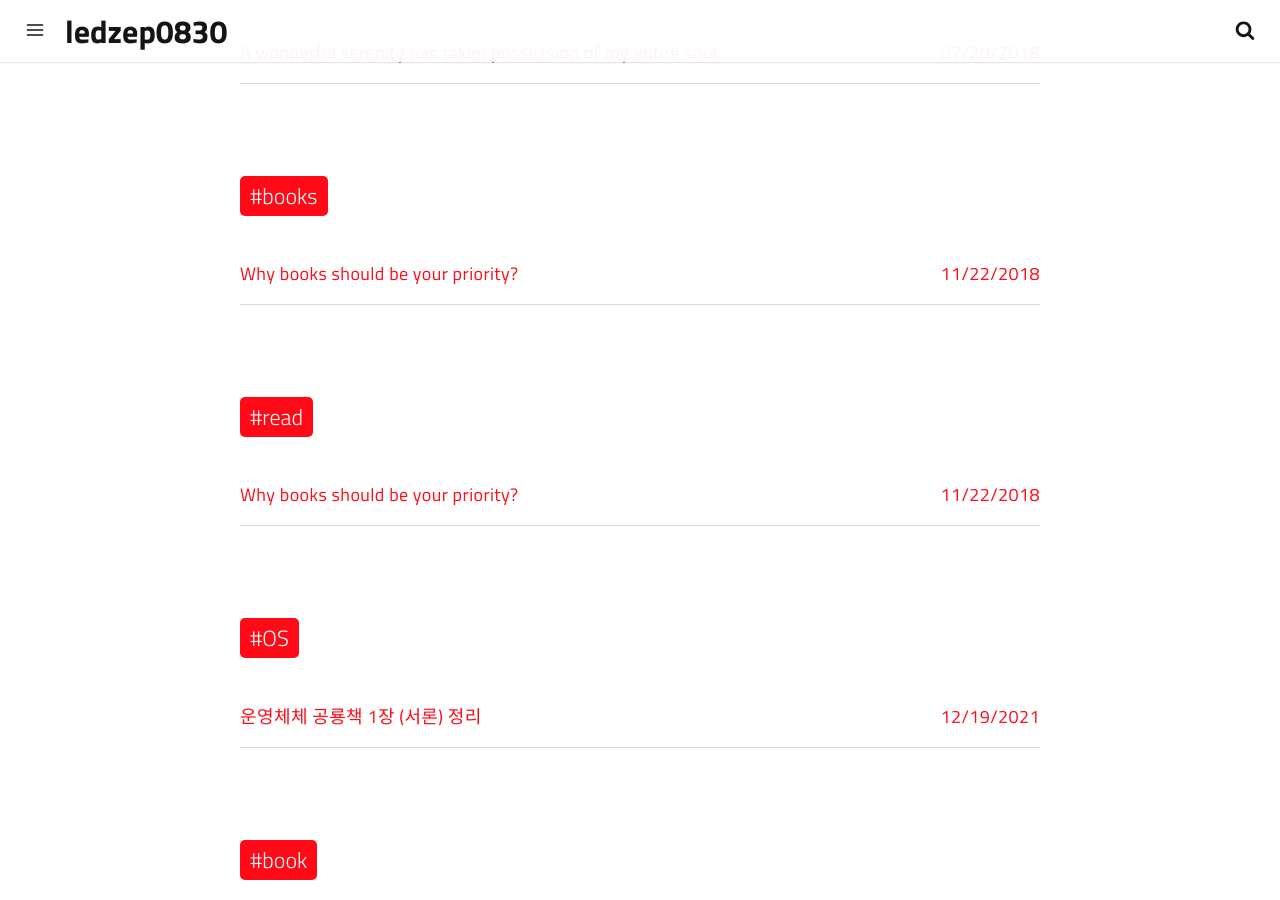
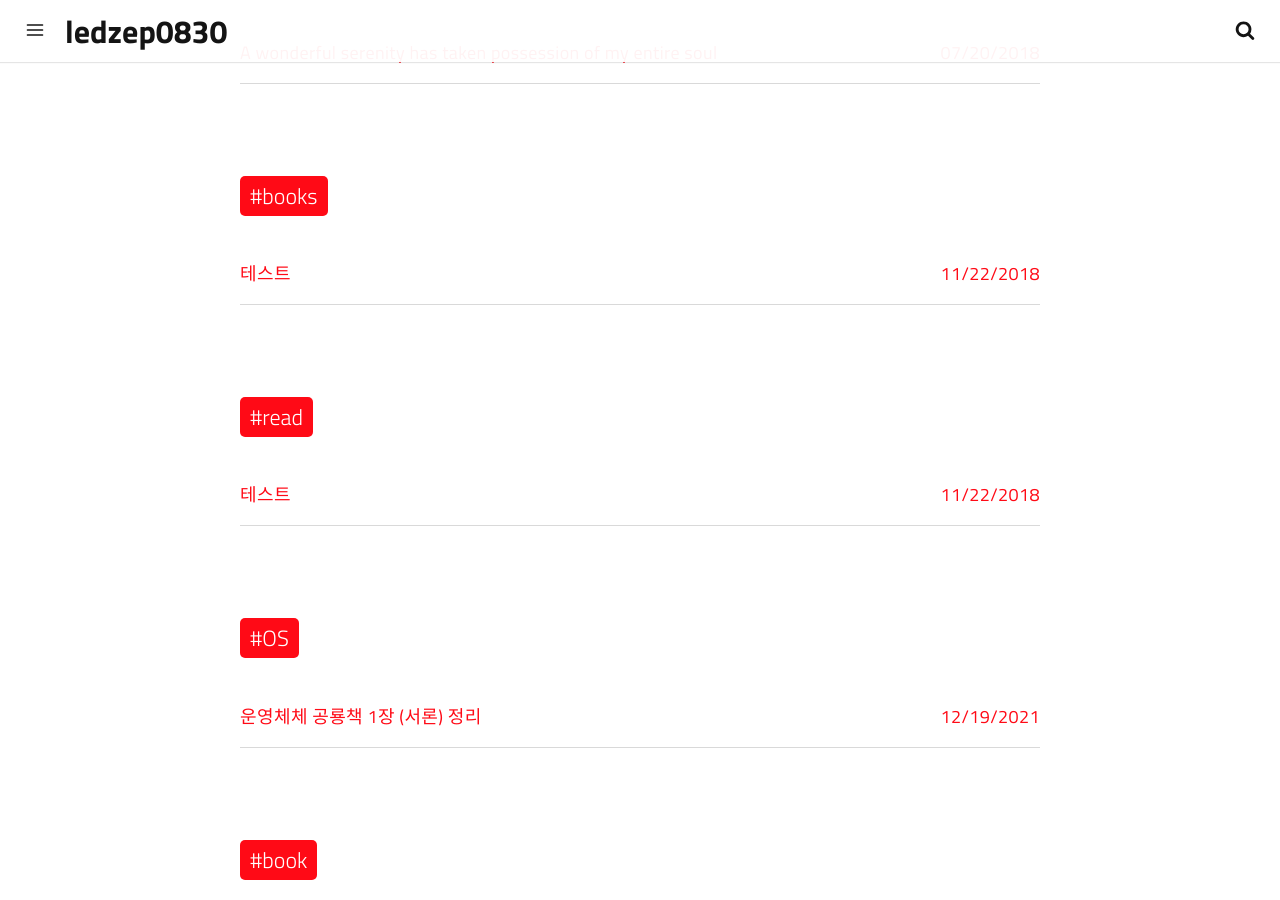
Before and after one commit to ledzep0830/ledzep0830.github.io, a Jekyll site: the page built from tags.html, in a window 1280 px wide and 900 px high, scrolled down 6390 px. Built offline with Jekyll 4.4.1, drawn with Linux system fonts in a browser that asks for light colours; a script that is not in the unit is left out.

Commit message:
Update 2010-03-03-why-books-should-be-your-priority.md

```diff
--- a/_posts/2010-03-03-why-books-should-be-your-priority.md
+++ b/_posts/2010-03-03-why-books-should-be-your-priority.md
@@ -1,7 +1,7 @@
 ---
 date: 2018-11-22 12:26:40
 layout: post
-title: Why books should be your priority?
+title: 테스트
 subtitle: Lorem ipsum dolor sit amet, consectetur adipisicing elit.
 description: Lorem ipsum dolor sit amet, consectetur adipisicing elit, sed do eiusmod tempor incididunt ut labore et dolore magna aliqua.
 image: https://res.cloudinary.com/dm7h7e8xj/image/upload/v1559822138/theme9_v273a9.jpg
```
